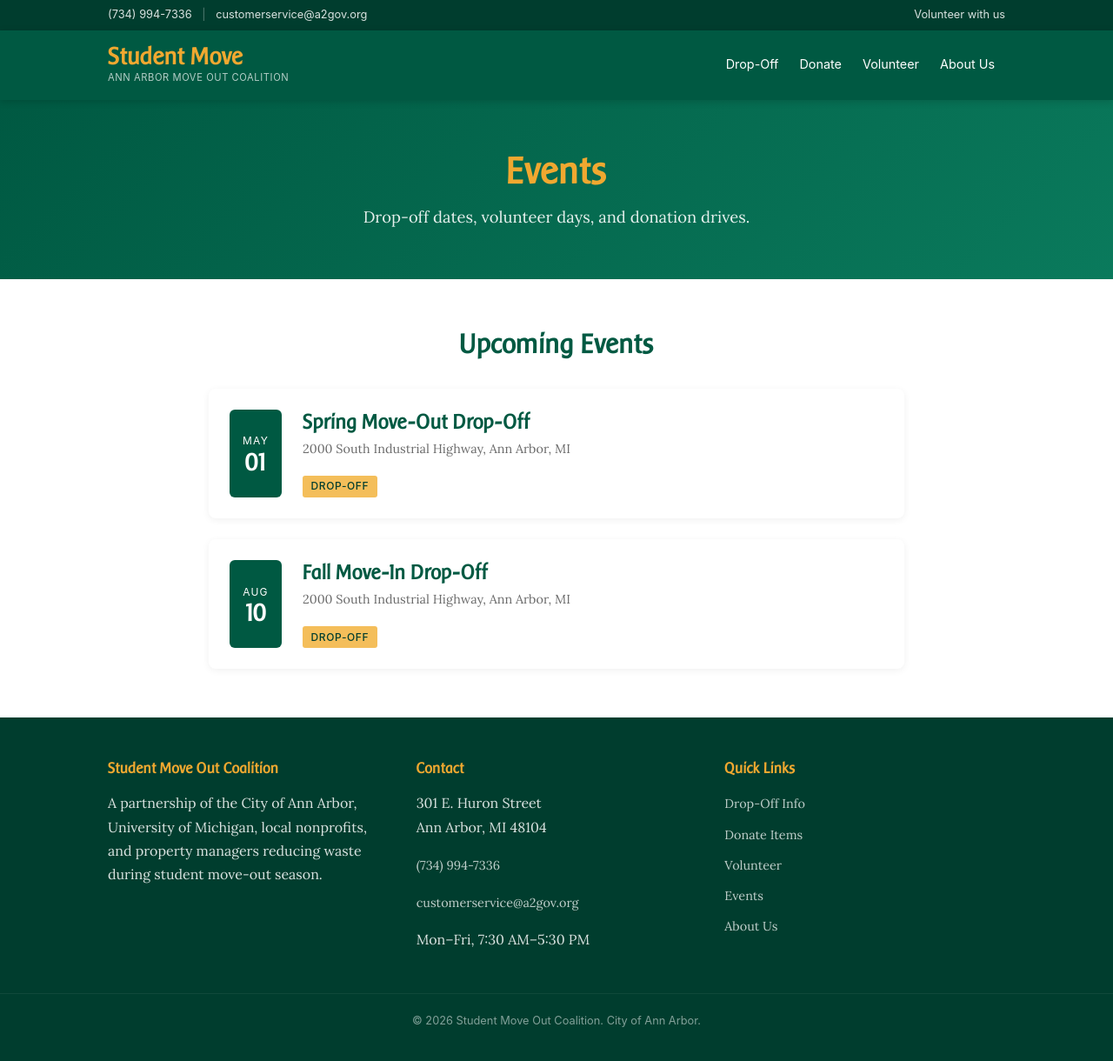
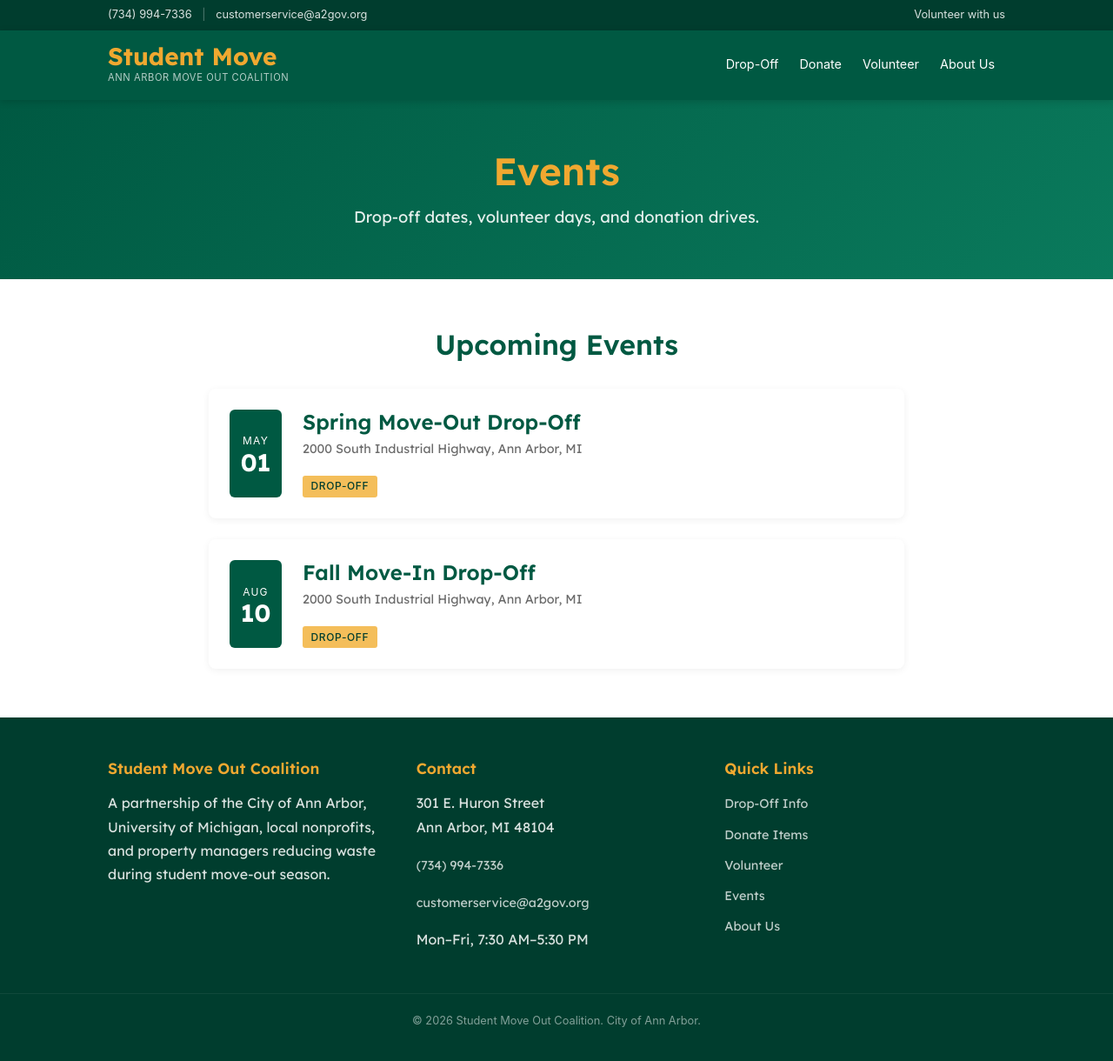
Before and after one commit to sanduel/studentmove, a Jekyll site: the page built from events.md, in a window 1280 px wide and 1221 px high. Shown: the whole window at 87% size. Built offline with Jekyll 4.4.1, drawn with Linux system fonts in a browser that asks for light colours.

Commit message:
Switch font from Baar Sophia to Lexend (Google Fonts) 🤖 Generated with [Nori](https://nori.ai)
Co-Authored-By: Nori <contact@tilework.tech>

```diff
--- a/_layouts/default.html
+++ b/_layouts/default.html
@@ -5,8 +5,7 @@
   <meta name="viewport" content="width=device-width, initial-scale=1">
   <title>{% if page.title %}{{ page.title }} | {{ site.title }}{% else %}{{ site.title }}{% endif %}</title>
   {% seo %}
-  <link rel="preload" href="/assets/fonts/baar-sophia.ttf" as="font" type="font/ttf" crossorigin>
-  <link href="https://fonts.googleapis.com/css2?family=Lora:ital,wght@0,400;0,500;0,600;1,400&display=swap" rel="stylesheet">
+  <link href="https://fonts.googleapis.com/css2?family=Lexend:wght@300;400;500;600;700&display=swap" rel="stylesheet">
   <link rel="stylesheet" href="{{ '/assets/css/main.css' | relative_url }}">
   {% feed_meta %}
 </head>
--- a/assets/css/main.css
+++ b/assets/css/main.css
@@ -1,14 +1,6 @@
 /* ===========================
    Student Move Out Coalition - Main Styles
    =========================== */
-
-@font-face {
-  font-family: "Baar Sophia";
-  src: url("/assets/fonts/baar-sophia.ttf") format("truetype");
-  font-weight: normal;
-  font-style: normal;
-  font-display: block;
-}
 
 :root {
   --green: #005942;
@@ -25,8 +17,8 @@
   --gray-light: #e8e6e3;
   --border: #ddd;
 
-  --font-heading: "Baar Sophia", Georgia, serif;
-  --font-body: "Lora", Georgia, serif;
+  --font-heading: "Lexend", sans-serif;
+  --font-body: "Lexend", sans-serif;
   --font-ui: -apple-system, BlinkMacSystemFont, "Segoe UI", sans-serif;
 
   --container: 1080px;
```
Also changed, not shown: assets/fonts/baar-sophia.ttf (deleted).
